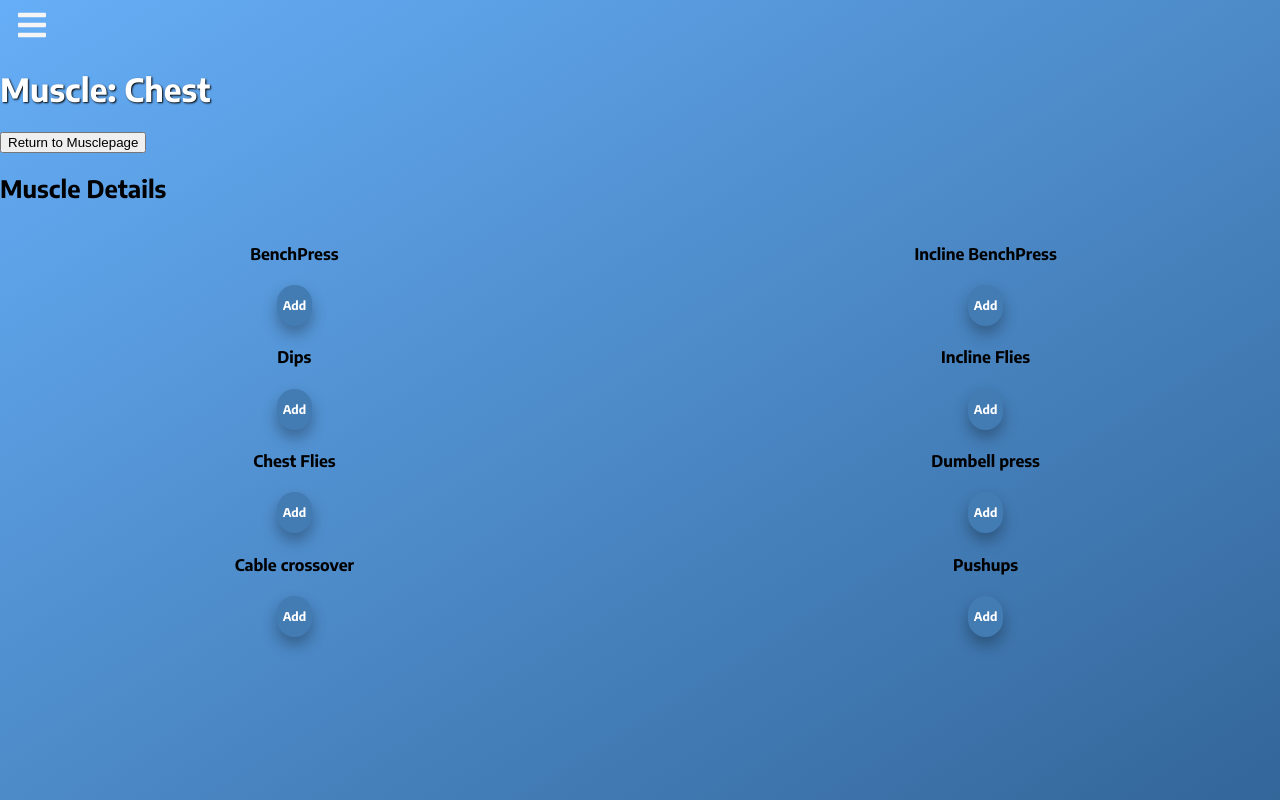
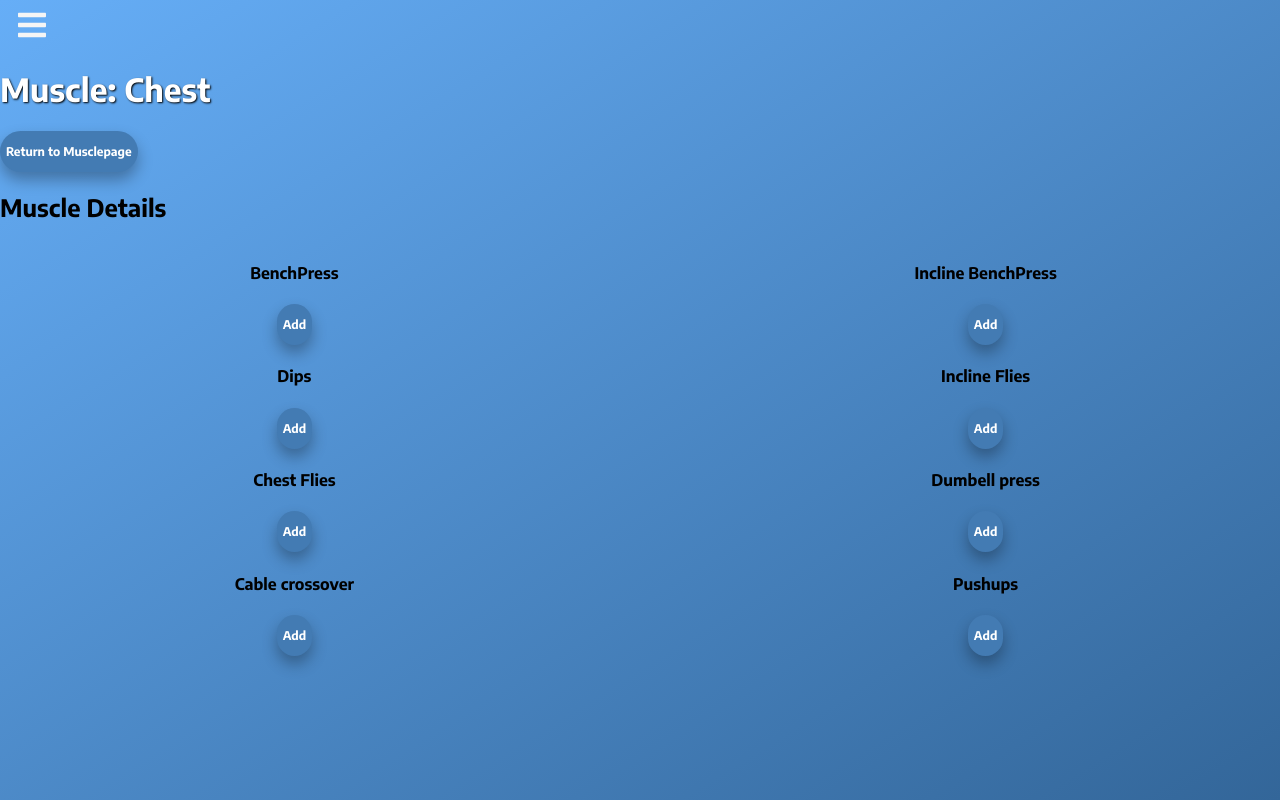
Before and after one commit to CarlMM/WorkoutJournalApp, a React (Vite) app in the folder WorkoutJournalFrontend/: page /muscles/1 in a window 1280 px wide. Built offline with nearby package versions, Linux system fonts and the light colour scheme.

Commit message:
return to musclepage now CustomButton Component

```diff
--- a/WorkoutJournalFrontend/src/component/MusclePages/SMuscleList.jsx
+++ b/WorkoutJournalFrontend/src/component/MusclePages/SMuscleList.jsx
@@ -6,10 +6,6 @@ import CustomButton from "../CustomButton";
 function SMuscleList(props){
 
     const [buttonText, setButtonText] = useState("Add")
-
-    const check = () =>{
-        console.log(props)
-    }
 
     const isAdded = () =>{
         setButtonText("Added!")
@@ -21,8 +17,6 @@ function SMuscleList(props){
                 <CustomButton
                 onClick={() => {props.addExercise({id: props.id, title: props.title}); isAdded();}}
                 content={buttonText}
-                title={props.title}
-                id={props.id}
                 />
             </div>
     )
--- a/WorkoutJournalFrontend/src/component/MusclePages/SpecificMuscle.jsx
+++ b/WorkoutJournalFrontend/src/component/MusclePages/SpecificMuscle.jsx
@@ -3,6 +3,7 @@ import { useParams } from "react-router-dom";
 import { BrowserRouter as Router, Link } from "react-router-dom"
 
 import SMuscleList from "./SMuscleList";
+import CustomButton from "../CustomButton";
 
 
 import '../../cssFolder/SpecificMuscle-style.css'
@@ -17,7 +18,7 @@ function SpecificMuscle(props) {
         <div>
             <h1>Muscle: {currentMuscle}</h1>
             <Link to="/muscles">
-                <button>Return to Musclepage</button>
+                <CustomButton content={"Return to Musclepage"}/>
             </Link>
             <h2>Muscle Details</h2>
             <div className="mainDivSMuscle">
```
